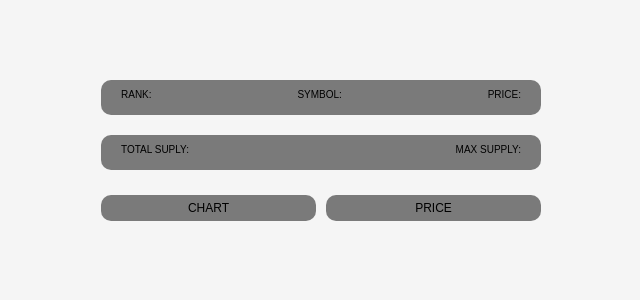
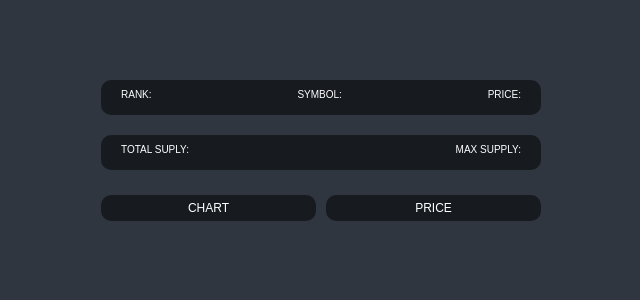
Before and after one commit to Jacesoul/react-masterclass, a React (Create React App) app: page /1 in a window 1280 px wide. Shown: the top 300 px of the page, without its empty margins (319-959 px from the left). Built offline with nearby package versions, Linux system fonts and the light colour scheme; no server answers.

Commit message:
Introduction to Recoil Part One

```diff
--- a/package.json
+++ b/package.json
@@ -19,6 +19,7 @@
     "react-query": "^3.34.8",
     "react-router-dom": "^5.3.0",
     "react-scripts": "5.0.0",
+    "recoil": "^0.5.2",
     "styled-components": "^5.3.3",
     "typescript": "^4.5.4",
     "web-vitals": "^2.1.3"
--- a/src/App.tsx
+++ b/src/App.tsx
@@ -2,7 +2,8 @@ import { createGlobalStyle, ThemeProvider } from "styled-components";
 import Router from "./Router";
 import { ReactQueryDevtools } from "react-query/devtools";
 import { darkTheme, lightTheme } from "./theme";
-import { useState } from "react";
+import { useRecoilValue } from "recoil";
+import { isDarkAtom } from "./atoms";
 
 const GlobalStyle = createGlobalStyle`
 @import url('https://fonts.googleapis.com/css2?family=Source+Sans+Pro:wght@300;400&display=swap');
@@ -69,13 +70,12 @@ a{
 `;
 
 function App() {
-  const [isDark, setIsDark] = useState(false);
-  const toggleDark = () => setIsDark((current) => !current);
+  const isDark = useRecoilValue(isDarkAtom);
   return (
     <>
       <ThemeProvider theme={isDark ? darkTheme : lightTheme}>
         <GlobalStyle></GlobalStyle>
-        <Router isDark={isDark} toggleDark={toggleDark}></Router>
+        <Router></Router>
         <ReactQueryDevtools initialIsOpen={true}></ReactQueryDevtools>
       </ThemeProvider>
     </>
--- a/src/Router.tsx
+++ b/src/Router.tsx
@@ -2,20 +2,17 @@ import { BrowserRouter, Route, Switch } from "react-router-dom";
 import Coin from "./routes/Coin";
 import Coins from "./routes/Coins";
 
-interface IRouterProps {
-  toggleDark: () => void;
-  isDark: boolean;
-}
+interface IRouterProps {}
 
-function Router({ toggleDark, isDark }: IRouterProps) {
+function Router({}: IRouterProps) {
   return (
     <BrowserRouter>
       <Switch>
         <Route path="/:coinId">
-          <Coin isDark={isDark}></Coin>
+          <Coin></Coin>
         </Route>
         <Route path="/">
-          <Coins toggleDark={toggleDark}></Coins>
+          <Coins></Coins>
         </Route>
       </Switch>
     </BrowserRouter>
--- /dev/null
+++ b/src/atoms.ts
@@ -0,0 +1,6 @@
+import { atom } from "recoil";
+
+export const isDarkAtom = atom({
+  key: "isDark",
+  default: true,
+});
--- a/src/index.tsx
+++ b/src/index.tsx
@@ -1,15 +1,18 @@
 import React from "react";
 import ReactDOM from "react-dom";
 import { QueryClient, QueryClientProvider } from "react-query";
+import { RecoilRoot } from "recoil";
 import App from "./App";
 
 const queryClient = new QueryClient();
 
 ReactDOM.render(
   <React.StrictMode>
-    <QueryClientProvider client={queryClient}>
-      <App />
-    </QueryClientProvider>
+    <RecoilRoot>
+      <QueryClientProvider client={queryClient}>
+        <App />
+      </QueryClientProvider>
+    </RecoilRoot>
   </React.StrictMode>,
   document.getElementById("root")
 );
--- a/src/routes/Chart.tsx
+++ b/src/routes/Chart.tsx
@@ -2,6 +2,8 @@ import { useQuery } from "react-query";
 import { useParams } from "react-router-dom";
 import { fetchCoinHistory } from "../api";
 import ApexChart from "react-apexcharts";
+import { useRecoilValue } from "recoil";
+import { isDarkAtom } from "../atoms";
 
 interface IHistorical {
   time_open: string;
@@ -16,10 +18,10 @@ interface IHistorical {
 
 interface ChartProps {
   coinId: string;
-  isDark: boolean;
 }
 
-function Chart({ coinId, isDark }: ChartProps) {
+function Chart({ coinId }: ChartProps) {
+  const isDark = useRecoilValue(isDarkAtom);
   const { isLoading, data } = useQuery<IHistorical[]>(
     ["ohlcv", coinId],
     () => fetchCoinHistory(coinId),
--- a/src/routes/Coin.tsx
+++ b/src/routes/Coin.tsx
@@ -154,11 +154,9 @@ interface PriceData {
   };
 }
 
-interface ICoinProps {
-  isDark: boolean;
-}
+interface ICoinProps {}
 
-function Coin({ isDark }: ICoinProps) {
+function Coin({}: ICoinProps) {
   const { coinId } = useParams<RouteParams>();
   const { state } = useLocation<RouteState>();
   const priceMatch = useRouteMatch("/:coinId/price");
@@ -232,7 +230,7 @@ function Coin({ isDark }: ICoinProps) {
               <Price></Price>
             </Route>
             <Route path={`/:coinId/chart`}>
-              <Chart isDark={isDark} coinId={coinId}></Chart>
+              <Chart coinId={coinId}></Chart>
             </Route>
           </Switch>
         </>
--- a/src/routes/Coins.tsx
+++ b/src/routes/Coins.tsx
@@ -63,11 +63,9 @@ interface ICoin {
   type: string;
 }
 
-interface ICoinsProps {
-  toggleDark: () => void;
-}
+interface ICoinsProps {}
 
-function Coins({ toggleDark }: ICoinsProps) {
+function Coins({}: ICoinsProps) {
   const { isLoading, data } = useQuery<ICoin[]>("allCoins", fetchCoins);
 
   return (
@@ -77,7 +75,6 @@ function Coins({ toggleDark }: ICoinsProps) {
       </Helmet>
       <Header>
         <Title>코인</Title>
-        <button onClick={toggleDark}>Toggle Dark Mode</button>
       </Header>
       {isLoading ? (
         <Loader>Loading...</Loader>
```
Also changed, not shown: description.txt, 1 other file (tests, documents, lock files or other folders).
